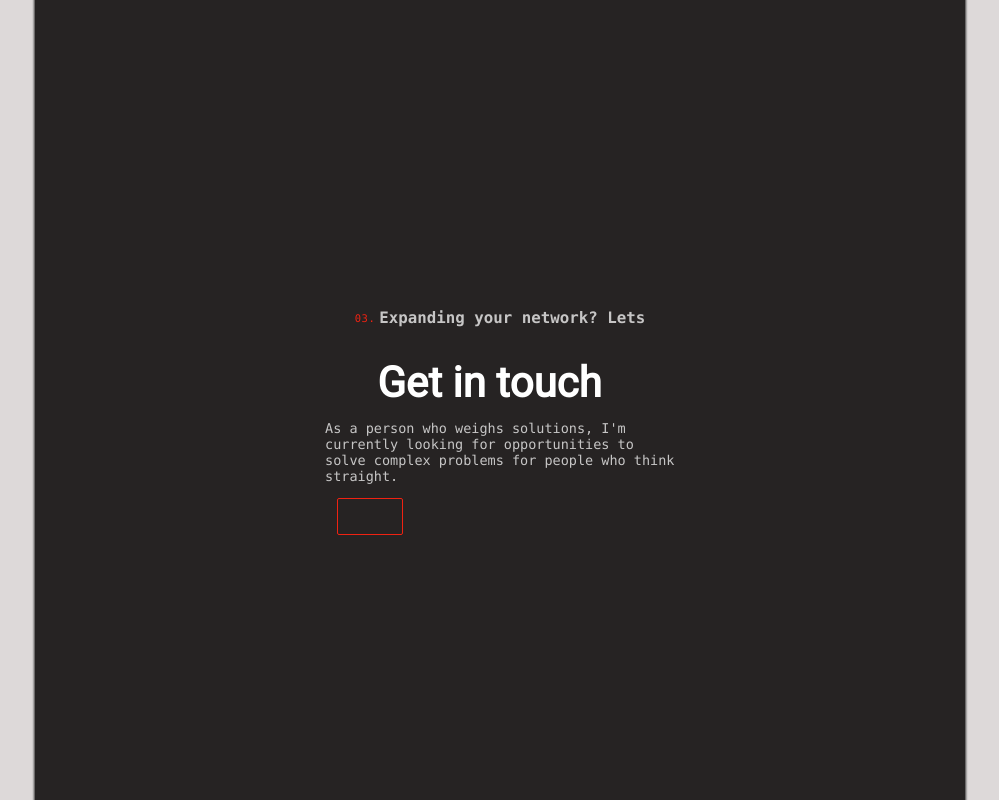
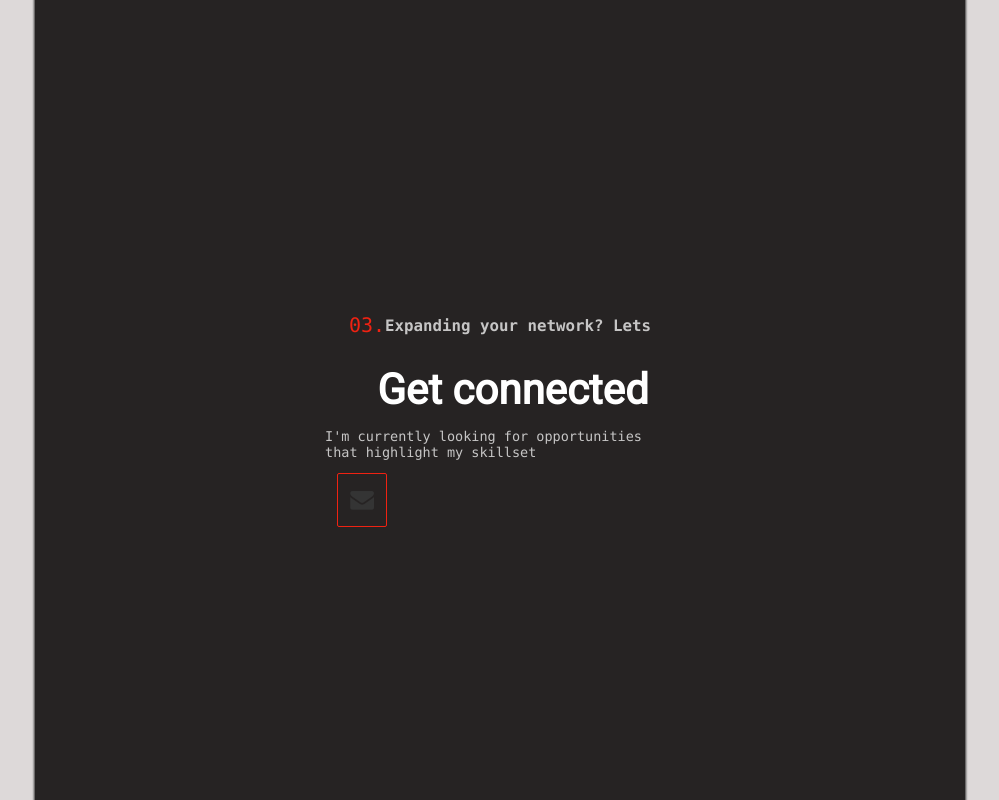
Before and after one commit to willsinn/ws-portfolio, a React (Create React App) app: page / in a window 1280 px wide. Shown: the part 3215-4015 px from the top of the page, without its empty margins (140-1139 px from the left). Built offline with nearby package versions, Linux system fonts and the light colour scheme; a web font is replaced by a local one.

Commit message:
get Contact btn to render, adjust hover color sizing

```diff
--- a/src/components/ConnectPage.js
+++ b/src/components/ConnectPage.js
@@ -1,13 +1,14 @@
 import React from "react";
 import Contact from "./Contact";
+
 import { contactMethods } from "../utils/static.js";
 
 const ConnectPage = () => {
   const contacts = contactMethods();
+  const emailContact = contacts.filter((c) => c.method === "email");
 
   const renderEmail = () => {
-    const email = contacts.filter((contact) => contact.method === "email");
-    return <Contact email={email} />;
+    debugger;
   };
 
   return (
@@ -15,23 +16,20 @@ const ConnectPage = () => {
       <section className="main">
         <div className="main-content">
           <div className="section-header">
-            <span className="nav-num">03.</span>
-            <h3>
-              <span>Expanding your network? Lets</span>
-            </h3>
+            <h3 className="section-title-label">03.</h3>
+
+            <h3>Expanding your network? Lets</h3>
           </div>
-          <h2 className="name">Get in touch</h2>
+          <h2 className="name">Get connected</h2>
           <div className="row col-1">
             <p>
-              As a person who weighs solutions, I'm currently looking for
-              opportunities to solve complex problems for people who think
-              straight.
+              I'm currently looking for opportunities that highlight my skillset
             </p>
           </div>
 
           <div className="resume navbar-btn">
             <span className="resume active-link">
-              <ul>{renderEmail()}</ul>
+              <Contact contact={emailContact[0]} orient={"vertical"} />
             </span>
           </div>
         </div>
--- a/src/components/Contact.js
+++ b/src/components/Contact.js
@@ -44,7 +44,7 @@ const Contact = ({ contact, orient }) => {
                 ) : null}
                 <div
                   className="btn-hover-bg"
-                  style={{ height: "17px", width: "23.5px" }}
+                  style={{ height: "16.75px", width: "23px" }}
                 >
                   <i
                     className="fa fa-envelope"
```
